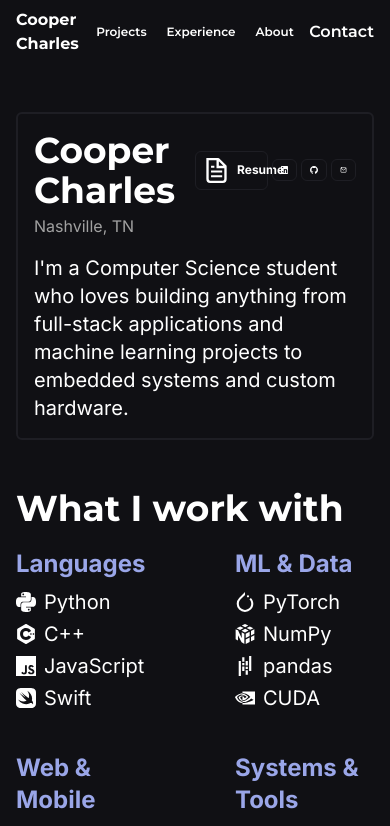
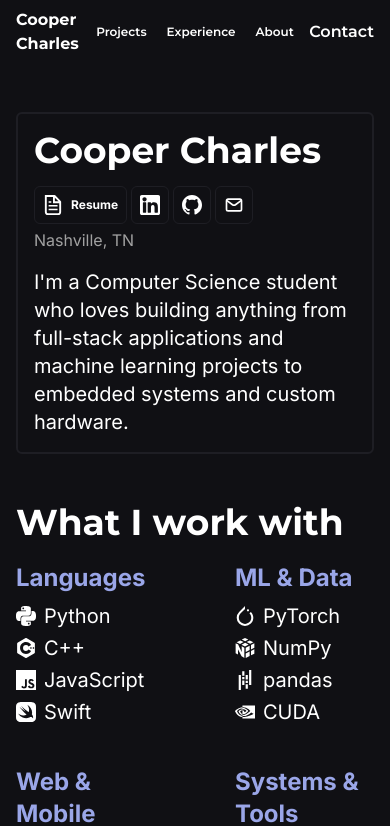
Before and after one commit to cooper-charles/portfolio, a Next.js app: page / in a window 390 px wide. Shown: the top 826 px of the page. Built offline with nearby package versions, Linux system fonts and the light colour scheme.

Commit message:
better mobile responsiveness for the home page and social links

```diff
--- a/src/app/page.tsx
+++ b/src/app/page.tsx
@@ -9,21 +9,21 @@ export default function Home() {
     <div className="min-h-screen bg-[#101014] text-white">
       <main className="max-w-3xl mx-auto px-4 py-12 flex flex-col gap-12">
         <section className="border border-2 border-[#1e1e24] rounded-md p-4">
-          <div className="grid grid-cols-[1fr_1fr]">
+          <div className="flex flex-col sm:flex-row sm:items-center justify-between gap-4">
             <h1 className="font-bold font-heading text-4xl">Cooper Charles</h1>
-            <div className="flex items-center justify-center gap-1 sm:gap-2 text-xs sm:text-sm overflow-x-auto no-scrollbar">
-              <Link href="/resume.pdf" target="_blank" className="px-2 sm:px-3 py-1.5 flex items-center gap-2 border border-[#1e1e24] hover:border-[#9AA6E8] rounded-md">
-                <img src="/file.svg" width="25" height="15" className="brightness-0 invert"/>
+            <div className="flex flex-wrap items-center gap-1 sm:gap-2 text-xs sm:text-sm">
+              <Link href="/resume.pdf" target="_blank" className="px-2 sm:px-3 py-2 flex items-center gap-2 border border-[#1e1e24] hover:border-[#9AA6E8] rounded-md shrink-0">
+                <img src="/file.svg" className="w-5 h-5 brightness-0 invert"/>
                 <span className="font-bold">Resume</span>
               </Link>
-              <Link href="https://www.linkedin.com/in/cooper-charles-45094038a/" target="_blank" className="px-2 sm:px-3 py-1.5 border border-[#1e1e24] hover:border-[#9AA6E8] rounded-md">
-                <img src="icons/linkedIn.svg" width="25" height="15" className="brightness-0 invert"/>
+              <Link href="https://www.linkedin.com/in/cooper-charles-45094038a/" target="_blank" className="px-2 sm:px-3 py-2 flex items-center justify-center border border-[#1e1e24] hover:border-[#9AA6E8] rounded-md shrink-0">
+                <img src="icons/linkedIn.svg" className="w-5 h-5 brightness-0 invert"/>
               </Link>
-              <Link href="https://github.com/cooper-charles" target="_blank" className="px-2 sm:px-3 py-1.5 border border-[#1e1e24] hover:border-[#9AA6E8] rounded-md">
-                <img src="icons/gitHub.svg" width="25" height="15" className="brightness-0 invert"/>
+              <Link href="https://github.com/cooper-charles" target="_blank" className="px-2 sm:px-3 py-2 flex items-center justify-center border border-[#1e1e24] hover:border-[#9AA6E8] rounded-md shrink-0">
+                <img src="icons/gitHub.svg" className="w-5 h-5 brightness-0 invert"/>
               </Link>
-              <Link href="mailto:ccharl10@vols.utk.edu" target="_blank" className="px-2 sm:px-3 py-1.5 border border-[#1e1e24] hover:border-[#9AA6E8] rounded-md">
-                <img src="icons/email.svg" width="25" height="15" className="brightness-0 invert"/>
+              <Link href="mailto:ccharl10@vols.utk.edu" target="_blank" className="px-2 sm:px-3 py-2 flex items-center justify-center border border-[#1e1e24] hover:border-[#9AA6E8] rounded-md shrink-0">
+                <img src="icons/email.svg" className="w-5 h-5 brightness-0 invert"/>
               </Link>
             </div>
           </div>
```
